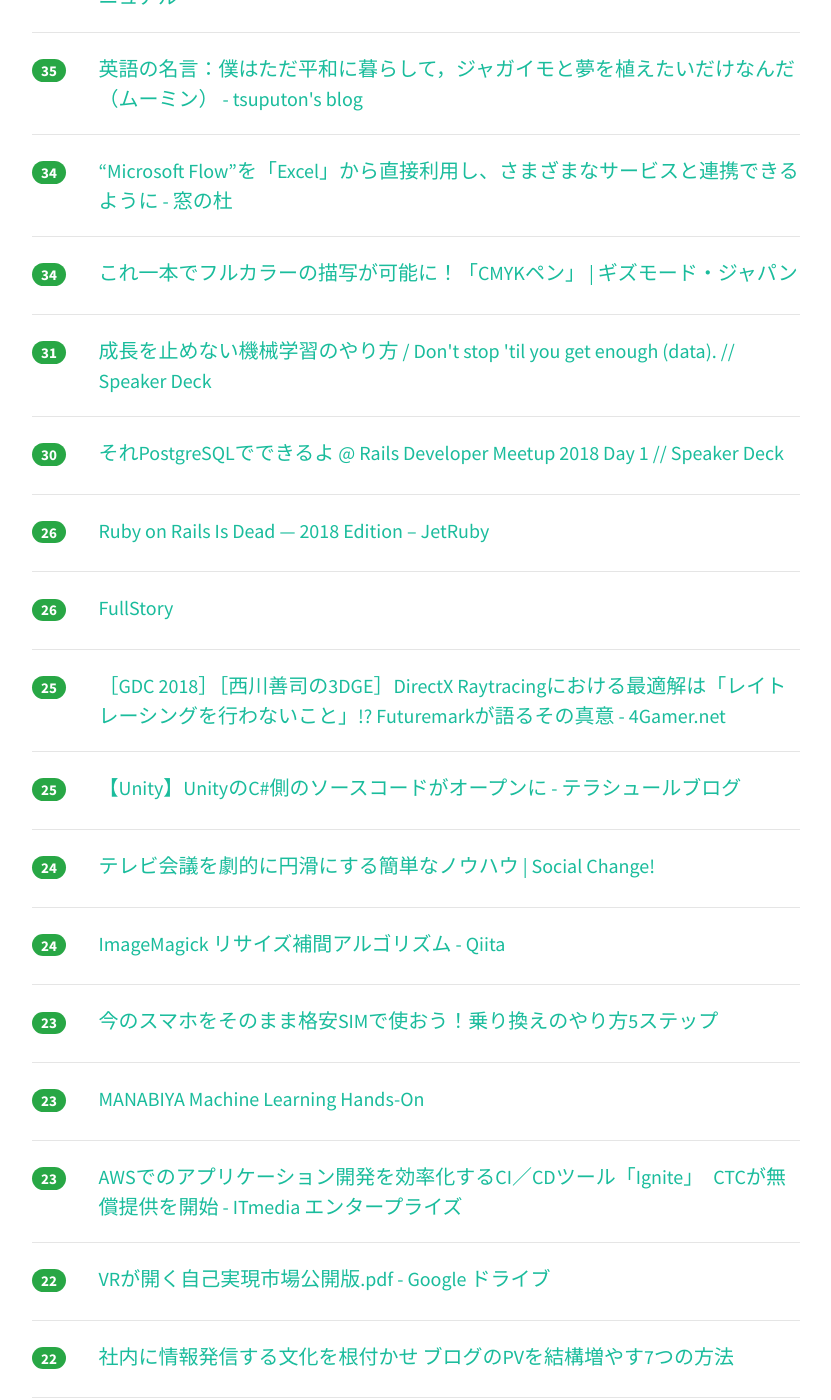
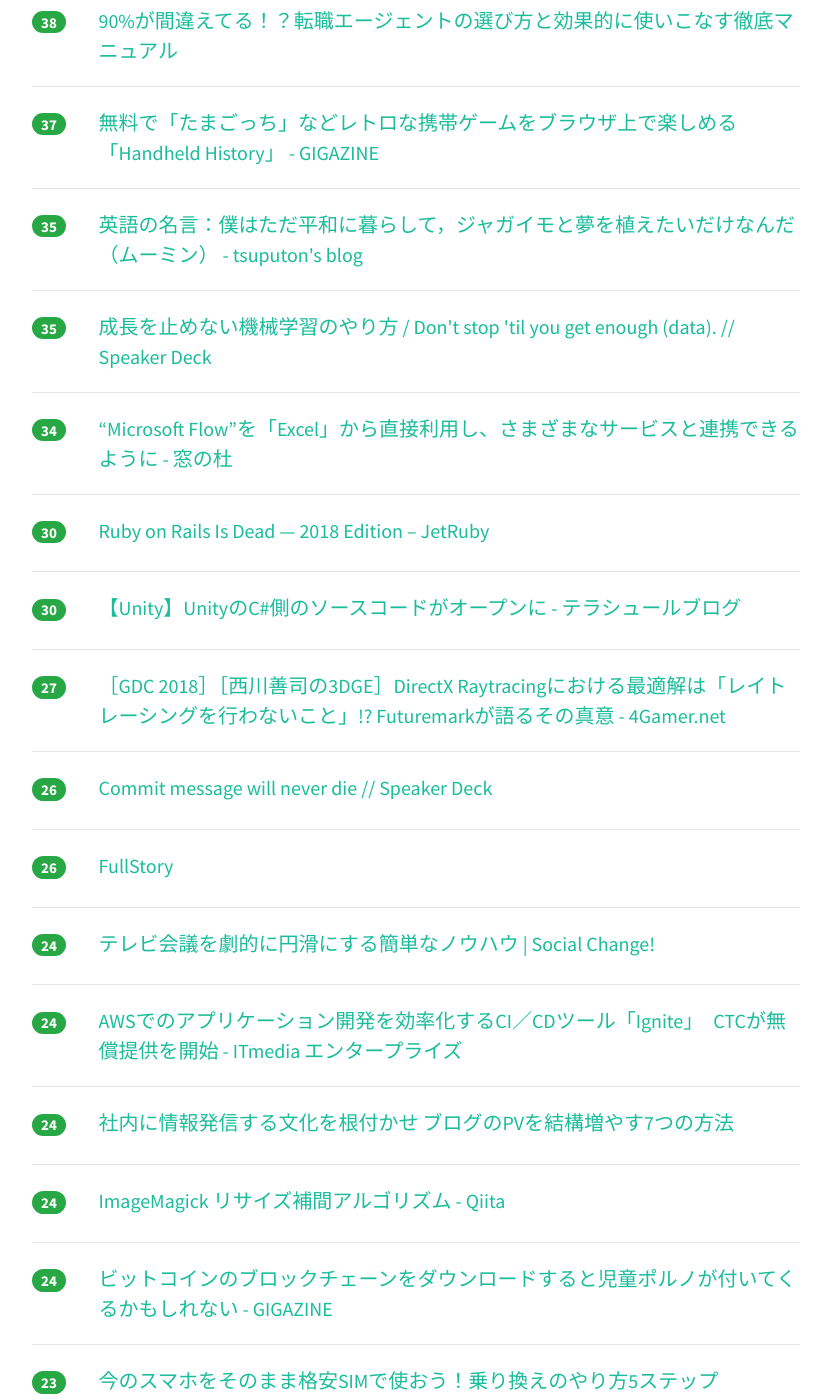
Before and after one commit to yatta47/hatena-matome-site, a Jekyll site: the page built from _posts/2018-03-24-hatena.md, in a window 1280 px wide and 1400 px high, scrolled down 1293 px. Shown: the whole window, without its empty margins (224-1055 px from the left). Built offline with Jekyll 4.4.1, drawn with Linux system fonts in a browser that asks for light colours; nearby versions of some CDN libraries; some of the changed text lies outside the part shown.

Commit message:
Updated 2018-03-24

```diff
--- a/_posts/2018-03-24-hatena.md
+++ b/_posts/2018-03-24-hatena.md
@@ -1,34 +1,44 @@
 ---
 layout: post
 title:  "2018-03-24 はてぶIT"
-date:   2018-03-24 22:02:36
+date:   2018-03-24 23:02:19
 tags: [it-hotentry]
 ---
-66 件のデータあり
+69 件のデータあり
 
 <hr><div class="row">
-<div class="col-1"><span class="badge badge-pill badge-success h2">250</span></div>
+<div class="col-1"><span class="badge badge-pill badge-success h2">262</span></div>
 <div class="col-11"><a href='http://toyokeizai.net/articles/-/213356' target='_blank'>交通系ICカード｢導入費用｣は半端じゃない | 通勤電車 | 東洋経済オンライン | 経済ニュースの新基準</a></div>
 </div>
 <hr>
 <div class="row">
-<div class="col-1"><span class="badge badge-pill badge-success h2">220</span></div>
+<div class="col-1"><span class="badge badge-pill badge-success h2">228</span></div>
 <div class="col-11"><a href='https://qiita.com/kurogelee/items/cf7954f6c23294600ef2' target='_blank'>VSCodeでTypeScript/Node.jsの開発環境を作る（UT・カバレッジ・ログ出力・リリース手順含む） - Qiita</a></div>
 </div>
 <hr>
 <div class="row">
-<div class="col-1"><span class="badge badge-pill badge-success h2">130</span></div>
+<div class="col-1"><span class="badge badge-pill badge-success h2">136</span></div>
 <div class="col-11"><a href='https://speakerdeck.com/syosuke1024/coding-cdn-in-moneyforward-1' target='_blank'>Coding CDN in Moneyforward // Speaker Deck</a></div>
 </div>
 <hr>
 <div class="row">
-<div class="col-1"><span class="badge badge-pill badge-success h2">89</span></div>
+<div class="col-1"><span class="badge badge-pill badge-success h2">110</span></div>
 <div class="col-11"><a href='https://anond.hatelabo.jp/20180324095610' target='_blank'>Suica(交通系ICカード)で支払う場合、なんて伝えるのが適切なのか</a></div>
 </div>
 <hr>
 <div class="row">
-<div class="col-1"><span class="badge badge-pill badge-success h2">72</span></div>
+<div class="col-1"><span class="badge badge-pill badge-success h2">91</span></div>
 <div class="col-11"><a href='https://speakerdeck.com/nnjyami/gatsby-super-fast' target='_blank'>GatsbyJSで爆速PWAサイト/ Gatsby Super Fast // Speaker Deck</a></div>
+</div>
+<hr>
+<div class="row">
+<div class="col-1"><span class="badge badge-pill badge-success h2">49</span></div>
+<div class="col-11"><a href='https://speakerdeck.com/fujimura/sorepostgresqldedekiruyo-at-rails-developer-meetup-2018-day-1' target='_blank'>それPostgreSQLでできるよ @ Rails Developer Meetup 2018 Day 1 // Speaker Deck</a></div>
+</div>
+<hr>
+<div class="row">
+<div class="col-1"><span class="badge badge-pill badge-success h2">49</span></div>
+<div class="col-11"><a href='http://totb.hatenablog.com/entry/2018/03/23/231639' target='_blank'>量的緩和が効かなかった簡単な理由 - Think outside the box</a></div>
 </div>
 <hr>
 <div class="row">
@@ -37,13 +47,13 @@ tags: [it-hotentry]
 </div>
 <hr>
 <div class="row">
-<div class="col-1"><span class="badge badge-pill badge-success h2">48</span></div>
-<div class="col-11"><a href='http://totb.hatenablog.com/entry/2018/03/23/231639' target='_blank'>量的緩和が効かなかった簡単な理由 - Think outside the box</a></div>
+<div class="col-1"><span class="badge badge-pill badge-success h2">44</span></div>
+<div class="col-11"><a href='https://qiita.com/ukitaka/items/8bcff4348c79d820ba32' target='_blank'>Swiftでprotocol型の値がそのprotocol自身にconformしていない理由 - Qiita</a></div>
 </div>
 <hr>
 <div class="row">
-<div class="col-1"><span class="badge badge-pill badge-success h2">43</span></div>
-<div class="col-11"><a href='https://qiita.com/ukitaka/items/8bcff4348c79d820ba32' target='_blank'>Swiftでprotocol型の値がそのprotocol自身にconformしていない理由 - Qiita</a></div>
+<div class="col-1"><span class="badge badge-pill badge-success h2">40</span></div>
+<div class="col-11"><a href='https://www.gizmodo.jp/2018/03/cmyk-pen.html' target='_blank'>これ一本でフルカラーの描写が可能に！「CMYKペン」 | ギズモード・ジャパン</a></div>
 </div>
 <hr>
 <div class="row">
@@ -52,13 +62,13 @@ tags: [it-hotentry]
 </div>
 <hr>
 <div class="row">
-<div class="col-1"><span class="badge badge-pill badge-success h2">37</span></div>
-<div class="col-11"><a href='https://gigazine.net/news/20180323-handheld-history/' target='_blank'>無料で「たまごっち」などレトロな携帯ゲームをブラウザ上で楽しめる「Handheld History」 - GIGAZINE</a></div>
+<div class="col-1"><span class="badge badge-pill badge-success h2">38</span></div>
+<div class="col-11"><a href='https://career-rules.com/recruitment-agency-all' target='_blank'>90%が間違えてる！？転職エージェントの選び方と効果的に使いこなす徹底マニュアル</a></div>
 </div>
 <hr>
 <div class="row">
-<div class="col-1"><span class="badge badge-pill badge-success h2">36</span></div>
-<div class="col-11"><a href='https://career-rules.com/recruitment-agency-all' target='_blank'>90%が間違えてる！？転職エージェントの選び方と効果的に使いこなす徹底マニュアル</a></div>
+<div class="col-1"><span class="badge badge-pill badge-success h2">37</span></div>
+<div class="col-11"><a href='https://gigazine.net/news/20180323-handheld-history/' target='_blank'>無料で「たまごっち」などレトロな携帯ゲームをブラウザ上で楽しめる「Handheld History」 - GIGAZINE</a></div>
 </div>
 <hr>
 <div class="row">
@@ -67,43 +77,38 @@ tags: [it-hotentry]
 </div>
 <hr>
 <div class="row">
+<div class="col-1"><span class="badge badge-pill badge-success h2">35</span></div>
+<div class="col-11"><a href='https://speakerdeck.com/ayemos/dont-stop-til-you-get-enough-data' target='_blank'>成長を止めない機械学習のやり方 / Don't stop 'til you get enough (data). // Speaker Deck</a></div>
+</div>
+<hr>
+<div class="row">
 <div class="col-1"><span class="badge badge-pill badge-success h2">34</span></div>
 <div class="col-11"><a href='https://forest.watch.impress.co.jp/docs/news/1113156.html' target='_blank'>“Microsoft Flow”を「Excel」から直接利用し、さまざまなサービスと連携できるように - 窓の杜</a></div>
 </div>
 <hr>
 <div class="row">
-<div class="col-1"><span class="badge badge-pill badge-success h2">34</span></div>
-<div class="col-11"><a href='https://www.gizmodo.jp/2018/03/cmyk-pen.html' target='_blank'>これ一本でフルカラーの描写が可能に！「CMYKペン」 | ギズモード・ジャパン</a></div>
-</div>
-<hr>
-<div class="row">
-<div class="col-1"><span class="badge badge-pill badge-success h2">31</span></div>
-<div class="col-11"><a href='https://speakerdeck.com/ayemos/dont-stop-til-you-get-enough-data' target='_blank'>成長を止めない機械学習のやり方 / Don't stop 'til you get enough (data). // Speaker Deck</a></div>
+<div class="col-1"><span class="badge badge-pill badge-success h2">30</span></div>
+<div class="col-11"><a href='https://expertise.jetruby.com/is-ruby-on-rails-dead-2018-edition-407a618dab3a' target='_blank'>Ruby on Rails Is Dead — 2018 Edition – JetRuby</a></div>
 </div>
 <hr>
 <div class="row">
 <div class="col-1"><span class="badge badge-pill badge-success h2">30</span></div>
-<div class="col-11"><a href='https://speakerdeck.com/fujimura/sorepostgresqldedekiruyo-at-rails-developer-meetup-2018-day-1' target='_blank'>それPostgreSQLでできるよ @ Rails Developer Meetup 2018 Day 1 // Speaker Deck</a></div>
+<div class="col-11"><a href='http://tsubakit1.hateblo.jp/entry/2018/03/24/140146' target='_blank'>【Unity】UnityのC#側のソースコードがオープンに - テラシュールブログ</a></div>
+</div>
+<hr>
+<div class="row">
+<div class="col-1"><span class="badge badge-pill badge-success h2">27</span></div>
+<div class="col-11"><a href='http://www.4gamer.net/games/033/G003329/20180323164/' target='_blank'>［GDC 2018］［西川善司の3DGE］DirectX Raytracingにおける最適解は「レイトレーシングを行わないこと」!? Futuremarkが語るその真意 - 4Gamer.net</a></div>
 </div>
 <hr>
 <div class="row">
 <div class="col-1"><span class="badge badge-pill badge-success h2">26</span></div>
-<div class="col-11"><a href='https://expertise.jetruby.com/is-ruby-on-rails-dead-2018-edition-407a618dab3a' target='_blank'>Ruby on Rails Is Dead — 2018 Edition – JetRuby</a></div>
+<div class="col-11"><a href='https://speakerdeck.com/koic/commit-message-will-never-die' target='_blank'>Commit message will never die // Speaker Deck</a></div>
 </div>
 <hr>
 <div class="row">
 <div class="col-1"><span class="badge badge-pill badge-success h2">26</span></div>
 <div class="col-11"><a href='https://www.fullstory.com/' target='_blank'>FullStory</a></div>
-</div>
-<hr>
-<div class="row">
-<div class="col-1"><span class="badge badge-pill badge-success h2">25</span></div>
-<div class="col-11"><a href='http://www.4gamer.net/games/033/G003329/20180323164/' target='_blank'>［GDC 2018］［西川善司の3DGE］DirectX Raytracingにおける最適解は「レイトレーシングを行わないこと」!? Futuremarkが語るその真意 - 4Gamer.net</a></div>
-</div>
-<hr>
-<div class="row">
-<div class="col-1"><span class="badge badge-pill badge-success h2">25</span></div>
-<div class="col-11"><a href='http://tsubakit1.hateblo.jp/entry/2018/03/24/140146' target='_blank'>【Unity】UnityのC#側のソースコードがオープンに - テラシュールブログ</a></div>
 </div>
 <hr>
 <div class="row">
@@ -113,7 +118,22 @@ tags: [it-hotentry]
 <hr>
 <div class="row">
 <div class="col-1"><span class="badge badge-pill badge-success h2">24</span></div>
+<div class="col-11"><a href='http://www.itmedia.co.jp/enterprise/articles/1803/23/news084.html' target='_blank'>AWSでのアプリケーション開発を効率化するCI／CDツール「Ignite」　CTCが無償提供を開始 - ITmedia エンタープライズ</a></div>
+</div>
+<hr>
+<div class="row">
+<div class="col-1"><span class="badge badge-pill badge-success h2">24</span></div>
+<div class="col-11"><a href='https://www.slideshare.net/linecorp/pv7-91675991' target='_blank'>社内に情報発信する文化を根付かせ ブログのPVを結構増やす7つの方法</a></div>
+</div>
+<hr>
+<div class="row">
+<div class="col-1"><span class="badge badge-pill badge-success h2">24</span></div>
 <div class="col-11"><a href='https://qiita.com/yoya/items/b1590de289b623f18639' target='_blank'>ImageMagick リサイズ補間アルゴリズム - Qiita</a></div>
+</div>
+<hr>
+<div class="row">
+<div class="col-1"><span class="badge badge-pill badge-success h2">24</span></div>
+<div class="col-11"><a href='https://gigazine.net/news/20180324-bitcoin-blockchain-download-child-porn/' target='_blank'>ビットコインのブロックチェーンをダウンロードすると児童ポルノが付いてくるかもしれない - GIGAZINE</a></div>
 </div>
 <hr>
 <div class="row">
@@ -128,17 +148,7 @@ tags: [it-hotentry]
 <hr>
 <div class="row">
 <div class="col-1"><span class="badge badge-pill badge-success h2">23</span></div>
-<div class="col-11"><a href='http://www.itmedia.co.jp/enterprise/articles/1803/23/news084.html' target='_blank'>AWSでのアプリケーション開発を効率化するCI／CDツール「Ignite」　CTCが無償提供を開始 - ITmedia エンタープライズ</a></div>
-</div>
-<hr>
-<div class="row">
-<div class="col-1"><span class="badge badge-pill badge-success h2">22</span></div>
 <div class="col-11"><a href='https://drive.google.com/file/d/1iqrvH7JMsMiRinFLkwp9cVYenASLViSw/view' target='_blank'>VRが開く自己実現市場公開版.pdf - Google ドライブ</a></div>
-</div>
-<hr>
-<div class="row">
-<div class="col-1"><span class="badge badge-pill badge-success h2">22</span></div>
-<div class="col-11"><a href='https://www.slideshare.net/linecorp/pv7-91675991' target='_blank'>社内に情報発信する文化を根付かせ ブログのPVを結構増やす7つの方法</a></div>
 </div>
 <hr>
 <div class="row">
@@ -148,12 +158,27 @@ tags: [it-hotentry]
 <hr>
 <div class="row">
 <div class="col-1"><span class="badge badge-pill badge-success h2">22</span></div>
-<div class="col-11"><a href='https://gigazine.net/news/20180324-bitcoin-blockchain-download-child-porn/' target='_blank'>ビットコインのブロックチェーンをダウンロードすると児童ポルノが付いてくるかもしれない - GIGAZINE</a></div>
+<div class="col-11"><a href='https://tjo.hatenablog.com/entry/2018/03/23/190000' target='_blank'>ニューラルGranger因果という論文が出たらしい - 六本木で働くデータサイエンティストのブログ</a></div>
+</div>
+<hr>
+<div class="row">
+<div class="col-1"><span class="badge badge-pill badge-success h2">22</span></div>
+<div class="col-11"><a href='https://qiita.com/1amageek/items/175305687acbe39b47d9' target='_blank'>あなたが知らないFirestoreのコアテクノロジー - Qiita</a></div>
+</div>
+<hr>
+<div class="row">
+<div class="col-1"><span class="badge badge-pill badge-success h2">22</span></div>
+<div class="col-11"><a href='https://gfx.hatenablog.com/entry/2018/03/24/170637' target='_blank'>発表資料: Elasticsearchによる 全文検索の実装 in Rails - Islands in the byte stream</a></div>
 </div>
 <hr>
 <div class="row">
 <div class="col-1"><span class="badge badge-pill badge-success h2">21</span></div>
 <div class="col-11"><a href='https://hitorica.com/joblist-apli/' target='_blank'>求人募集の張り紙写真１枚撮るだけで100円ゲット！JOBLISTアプリがうますぎる件 | 一人力（ひとりか）</a></div>
+</div>
+<hr>
+<div class="row">
+<div class="col-1"><span class="badge badge-pill badge-success h2">21</span></div>
+<div class="col-11"><a href='https://www.slideshare.net/herumi/ss-91764922' target='_blank'>高速な暗号実装のためにしてきたこと</a></div>
 </div>
 <hr>
 <div class="row">
@@ -164,11 +189,6 @@ tags: [it-hotentry]
 <div class="row">
 <div class="col-1"><span class="badge badge-pill badge-success h2">20</span></div>
 <div class="col-11"><a href='https://daily.bandcamp.com/2018/03/23/kawaii-japanese-electronic-feature/' target='_blank'>Eight Kawaii Artists Using Grotesque Sounds to Redefine “Cute” Japanese Music « Bandcamp Daily</a></div>
-</div>
-<hr>
-<div class="row">
-<div class="col-1"><span class="badge badge-pill badge-success h2">20</span></div>
-<div class="col-11"><a href='https://qiita.com/1amageek/items/175305687acbe39b47d9' target='_blank'>あなたが知らないFirestoreのコアテクノロジー - Qiita</a></div>
 </div>
 <hr>
 <div class="row">
@@ -183,7 +203,17 @@ tags: [it-hotentry]
 <hr>
 <div class="row">
 <div class="col-1"><span class="badge badge-pill badge-success h2">19</span></div>
-<div class="col-11"><a href='https://www.slideshare.net/herumi/ss-91764922' target='_blank'>高速な暗号実装のためにしてきたこと</a></div>
+<div class="col-11"><a href='http://goryugo.com/20180323/apple-watch-2/' target='_blank'>Apple Watchでメモを取るのに最強なアプリは「たすくま」になった | ごりゅご.com</a></div>
+</div>
+<hr>
+<div class="row">
+<div class="col-1"><span class="badge badge-pill badge-success h2">19</span></div>
+<div class="col-11"><a href='https://jp.techcrunch.com/2018/03/23/2018-03-22-gitlab-adds-support-for-github/' target='_blank'>GitLabがライバルのGitHubをサポート、CI/CDで顧客を取り込みたい | TechCrunch Japan</a></div>
+</div>
+<hr>
+<div class="row">
+<div class="col-1"><span class="badge badge-pill badge-success h2">19</span></div>
+<div class="col-11"><a href='https://anond.hatelabo.jp/20180324194916' target='_blank'>世界はもうキャッシュレス化してるっていう嘘</a></div>
 </div>
 <hr>
 <div class="row">
@@ -207,21 +237,6 @@ tags: [it-hotentry]
 </div>
 <hr>
 <div class="row">
-<div class="col-1"><span class="badge badge-pill badge-success h2">18</span></div>
-<div class="col-11"><a href='http://goryugo.com/20180323/apple-watch-2/' target='_blank'>Apple Watchでメモを取るのに最強なアプリは「たすくま」になった | ごりゅご.com</a></div>
-</div>
-<hr>
-<div class="row">
-<div class="col-1"><span class="badge badge-pill badge-success h2">18</span></div>
-<div class="col-11"><a href='https://tjo.hatenablog.com/entry/2018/03/23/190000' target='_blank'>ニューラルGranger因果という論文が出たらしい - 六本木で働くデータサイエンティストのブログ</a></div>
-</div>
-<hr>
-<div class="row">
-<div class="col-1"><span class="badge badge-pill badge-success h2">18</span></div>
-<div class="col-11"><a href='https://jp.techcrunch.com/2018/03/23/2018-03-22-gitlab-adds-support-for-github/' target='_blank'>GitLabがライバルのGitHubをサポート、CI/CDで顧客を取り込みたい | TechCrunch Japan</a></div>
-</div>
-<hr>
-<div class="row">
 <div class="col-1"><span class="badge badge-pill badge-success h2">17</span></div>
 <div class="col-11"><a href='https://note.mu/sei009/n/na82c5f1b2f46' target='_blank'>「絵心さがし」第１画「絵心ある？」｜Sei☆ケ〜スケ｜note</a></div>
 </div>
@@ -242,11 +257,6 @@ tags: [it-hotentry]
 </div>
 <hr>
 <div class="row">
-<div class="col-1"><span class="badge badge-pill badge-success h2">17</span></div>
-<div class="col-11"><a href='https://speakerdeck.com/koic/commit-message-will-never-die' target='_blank'>Commit message will never die // Speaker Deck</a></div>
-</div>
-<hr>
-<div class="row">
 <div class="col-1"><span class="badge badge-pill badge-success h2">16</span></div>
 <div class="col-11"><a href='http://www.seojapan.com/blog/seo-ranking-factors-in-2018-whats-important-whats-not' target='_blank'>2018年SEOランキングファクター：SMX West 2018レポート | SEO Japan – アイオイクスによる海外最新SEO情報ブログ</a></div>
 </div>
@@ -263,7 +273,7 @@ tags: [it-hotentry]
 <hr>
 <div class="row">
 <div class="col-1"><span class="badge badge-pill badge-success h2">16</span></div>
-<div class="col-11"><a href='https://gfx.hatenablog.com/entry/2018/03/24/170637' target='_blank'>発表資料: Elasticsearchによる 全文検索の実装 in Rails - Islands in the byte stream</a></div>
+<div class="col-11"><a href='https://note.mu/makoto_arii/n/nc16dafb267ad' target='_blank'>クラウドファンディングの「勝敗の95%」は、始める前に決まっている｜有井誠｜note</a></div>
 </div>
 <hr>
 <div class="row">
@@ -278,7 +288,22 @@ tags: [it-hotentry]
 <hr>
 <div class="row">
 <div class="col-1"><span class="badge badge-pill badge-success h2">14</span></div>
+<div class="col-11"><a href='https://japanese.engadget.com/2018/03/23/android-gemini-pda/' target='_blank'>クラムシェルAndroid端末「Gemini PDA」レビュー　性能は十分、音引キーが独立してないのが残念 - Engadget 日本版</a></div>
+</div>
+<hr>
+<div class="row">
+<div class="col-1"><span class="badge badge-pill badge-success h2">14</span></div>
 <div class="col-11"><a href='https://www.cnn.co.jp/tech/35116623.html' target='_blank'>CNN.co.jp : テスラとスペースＸ、ＦＢページを削除</a></div>
+</div>
+<hr>
+<div class="row">
+<div class="col-1"><span class="badge badge-pill badge-success h2">14</span></div>
+<div class="col-11"><a href='https://www.gizmodo.jp/2018/03/28th-mar-event-ipad-mark-gurman.html' target='_blank'>3月28日のAppleイベント、「廉価版iPad」が発表される説が濃厚に | ギズモード・ジャパン</a></div>
+</div>
+<hr>
+<div class="row">
+<div class="col-1"><span class="badge badge-pill badge-success h2">14</span></div>
+<div class="col-11"><a href='https://pc.watch.impress.co.jp/docs/column/hothot/1113218.html' target='_blank'>【Hothotレビュー】ワコムの4K液タブ「Cintiq Pro 24」をプロ漫画家のざら先生に使わせてみる - PC Watch</a></div>
 </div>
 <hr>
 <div class="row">
@@ -287,13 +312,8 @@ tags: [it-hotentry]
 </div>
 <hr>
 <div class="row">
-<div class="col-1"><span class="badge badge-pill badge-success h2">13</span></div>
-<div class="col-11"><a href='https://japanese.engadget.com/2018/03/23/android-gemini-pda/' target='_blank'>クラムシェルAndroid端末「Gemini PDA」レビュー　性能は十分、音引キーが独立してないのが残念 - Engadget 日本版</a></div>
-</div>
-<hr>
-<div class="row">
-<div class="col-1"><span class="badge badge-pill badge-success h2">13</span></div>
-<div class="col-11"><a href='https://www.gizmodo.jp/2018/03/28th-mar-event-ipad-mark-gurman.html' target='_blank'>3月28日のAppleイベント、「廉価版iPad」が発表される説が濃厚に | ギズモード・ジャパン</a></div>
+<div class="col-1"><span class="badge badge-pill badge-success h2">12</span></div>
+<div class="col-11"><a href='https://speakerdeck.com/kyuden/365ri-24shi-jian-jia-dong-bi-xu-sabisufalse-wan-quan-wu-ting-zhi-dbyi-xing' target='_blank'>365日24時間稼働必須サービスの 完全無停止DB移行 // Speaker Deck</a></div>
 </div>
 <hr>
 <div class="row">
@@ -304,11 +324,6 @@ tags: [it-hotentry]
 <div class="row">
 <div class="col-1"><span class="badge badge-pill badge-success h2">12</span></div>
 <div class="col-11"><a href='http://b.hatena.ne.jp/entry/s/anond.hatelabo.jp/20180324010745' target='_blank'>はてなブックマーク - 安倍総理のいいところ教えて</a></div>
-</div>
-<hr>
-<div class="row">
-<div class="col-1"><span class="badge badge-pill badge-success h2">11</span></div>
-<div class="col-11"><a href='https://anond.hatelabo.jp/20180324194916' target='_blank'>世界はもうキャッシュレス化してるっていう嘘</a></div>
 </div>
 <hr>
 <div class="row">
```
